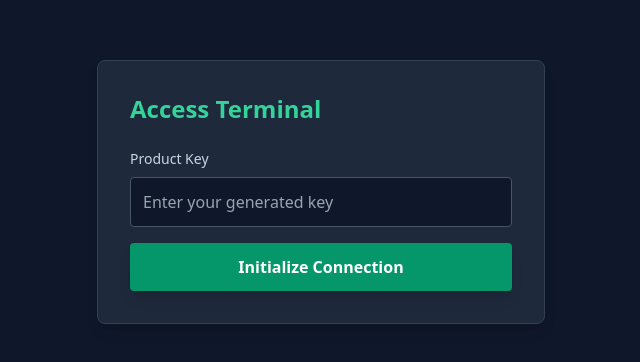
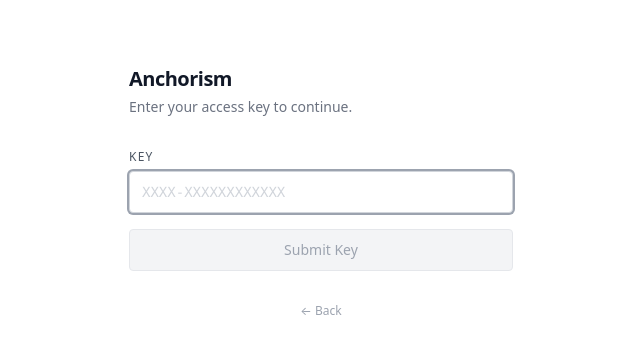
Before and after one commit to alcholistic/iwebsite, a Next.js app: page /login in a window 1280 px wide. Shown: the part 208-570 px from the top of the page, without its empty margins (319-959 px from the left). Built offline with nearby package versions, Linux system fonts and the light colour scheme; no server answers.

Commit message:
Update page.js

```diff
--- a/src/app/login/page.js
+++ b/src/app/login/page.js
@@ -1,91 +1,256 @@
-'use client';
+// src/app/login/page.js
+// ==============================================================================
+// ANCHORISM — Secure Key Terminal
+//
+// Public route: /login
+// Accepts a key, POSTs to /api/validate-key, redirects on success.
+// Displays clean, human-readable error states (remaining attempts, lockout timer).
+// No raw system errors are ever displayed.
+// ==============================================================================
 
-import { useState } from 'react';
-import { useRouter } from 'next/navigation';
-import { createClient } from '@supabase/supabase-js';
+"use client";
 
-const SUPABASE_URL = process.env.NEXT_PUBLIC_SUPABASE_URL;
-const SUPABASE_ANON_KEY = process.env.NEXT_PUBLIC_SUPABASE_ANON_KEY;
+import { useState, useEffect, useRef, useCallback } from "react";
+import { useRouter } from "next/navigation";
 
-const supabase = createClient(SUPABASE_URL, SUPABASE_ANON_KEY);
+// ---------------------------------------------------------------------------
+// Constants
+// ---------------------------------------------------------------------------
+
+/** Endpoint wired up in Step 2. */
+const VALIDATE_ENDPOINT = "/api/validate-key";
+
+/** How often (ms) the lockout countdown ticks. */
+const COUNTDOWN_INTERVAL_MS = 1_000;
+
+// ---------------------------------------------------------------------------
+// Component
+// ---------------------------------------------------------------------------
 
 export default function LoginPage() {
-    const [key, setKey] = useState('');
-    const [loading, setLoading] = useState(false);
-    const [error, setError] = useState('');
   const router = useRouter();
 
-    const handleLogin = async (e) => {
+  // Form state
+  const [key, setKey]           = useState("");
+  const [loading, setLoading]   = useState(false);
+
+  // Error / feedback state
+  const [errorMsg, setErrorMsg]       = useState(null);  // string | null
+  const [lockedUntil, setLockedUntil] = useState(null);  // Date | null
+  const [countdown, setCountdown]     = useState(0);     // seconds remaining
+
+  const inputRef = useRef(null);
+
+  // ── Focus the input on mount ─────────────────────────────────────────────
+  useEffect(() => {
+    inputRef.current?.focus();
+  }, []);
+
+  // ── Countdown ticker for lockout state ───────────────────────────────────
+  useEffect(() => {
+    if (lockedUntil === null) return;
+
+    const tick = () => {
+      const remaining = Math.ceil((lockedUntil.getTime() - Date.now()) / 1_000);
+      if (remaining <= 0) {
+        setLockedUntil(null);
+        setCountdown(0);
+        setErrorMsg(null);
+      } else {
+        setCountdown(remaining);
+      }
+    };
+
+    tick(); // run immediately
+    const id = setInterval(tick, COUNTDOWN_INTERVAL_MS);
+    return () => clearInterval(id);
+  }, [lockedUntil]);
+
+  // ── Submit handler ────────────────────────────────────────────────────────
+  const handleSubmit = useCallback(
+    async (e) => {
       e.preventDefault();
+
+      const trimmedKey = key.trim();
+      if (!trimmedKey) {
+        setErrorMsg("Please enter your key.");
+        return;
+      }
+
       setLoading(true);
-        setError('');
+      setErrorMsg(null);
 
-        console.log("Attempting to login with key:", key);
+      try {
+        const res = await fetch(VALIDATE_ENDPOINT, {
+          method: "POST",
+          headers: { "Content-Type": "application/json" },
+          body: JSON.stringify({ key: trimmedKey }),
+        });
 
-        // Query for the key. We select 'id' to see if we got anything back.
-        const { data, error: dbError } = await supabase
-            .from('authorized_keys')
-            .select('id, key_value')
-            .eq('key_value', key)
-            // Check if 'active' is true.
-            // WARNING: If 'active' is a STRING 'true' in your DB, change this to eq('active', 'true')
-            .eq('active', true)
-            .maybeSingle();
-
-        // --- DEBUGGING ---
-        console.log("Supabase Response Data:", data);
-        console.log("Supabase Error:", dbError);
-
-        if (dbError) {
-            setError("Network Error: " + dbError.message);
+        // Attempt to parse JSON regardless of status code
+        let data = null;
+        try {
+          data = await res.json();
+        } catch {
+          // Non-JSON response (e.g. unexpected 500 from infra)
+          setErrorMsg("An unexpected error occurred. Please try again.");
           setLoading(false);
           return;
         }
 
-        // 1. Check if data is null (no result found)
-        // 2. Check if data is an empty array (returned as [])
-        // 3. Check if data is an object but empty
-        if (!data || (Array.isArray(data) && data.length === 0) || (data && Object.keys(data).length === 0)) {
-            setError("Invalid Key or Key is Inactive.");
+        if (res.status === 429) {
+          // Locked out — parse Retry-After header if present
+          const retryAfter = res.headers.get("Retry-After");
+          const seconds = retryAfter ? parseInt(retryAfter, 10) : 120;
+          setLockedUntil(new Date(Date.now() + seconds * 1_000));
+          setErrorMsg(null); // countdown UI takes over
           setLoading(false);
           return;
         }
 
-        // Success!
-        console.log("Login Successful! Redirecting...");
-        document.cookie = `user_key=${key}; path=/; max-age=86400`;
-        router.push('/dashboard');
+        if (!res.ok || !data?.success) {
+          // Show the server's generic message as-is; it never contains raw traces
+          setErrorMsg(data?.error ?? "Invalid key. Please try again.");
+          setLoading(false);
+          return;
+        }
+
+        // ── Success — redirect to the designated route ──────────────────────
+        const destination = data.redirect;
+        if (!destination || typeof destination !== "string") {
+          setErrorMsg("An unexpected error occurred. Please try again.");
+          setLoading(false);
+          return;
+        }
+
+        // router.push triggers a client-side navigation; the middleware will
+        // verify the cookie and allow access to the protected route.
+        router.push(destination);
+        // Keep loading=true so the button stays disabled during navigation
+      } catch (networkErr) {
+        // Fetch itself failed (no connectivity, DNS error, etc.)
+        setErrorMsg("Could not reach the server. Check your connection and try again.");
+        setLoading(false);
+      }
+    },
+    [key, router]
+  );
+
+  // ── Derived UI helpers ────────────────────────────────────────────────────
+  const isLocked        = lockedUntil !== null && countdown > 0;
+  const submitDisabled  = loading || isLocked || key.trim().length === 0;
+
+  const formatCountdown = (secs) => {
+    const m = Math.floor(secs / 60).toString().padStart(2, "0");
+    const s = (secs % 60).toString().padStart(2, "0");
+    return `${m}:${s}`;
   };
 
+  // ── Render ────────────────────────────────────────────────────────────────
   return (
-        <div className="min-h-screen flex items-center justify-center bg-slate-900 text-white p-4">
-            <div className="bg-slate-800 p-8 rounded-lg shadow-lg w-full max-w-md border border-slate-700">
-                <h1 className="text-2xl font-bold mb-6 text-emerald-400">Access Terminal</h1>
+    <main
+      className="min-h-screen bg-white flex flex-col items-center justify-center px-6"
+      style={{ fontFamily: "system-ui, -apple-system, sans-serif" }}
+    >
+      <div className="w-full max-w-sm flex flex-col gap-8">
 
-                <form onSubmit={handleLogin}>
-                    <div className="mb-4">
-                        <label className="block text-sm font-medium mb-2 text-slate-300">Product Key</label>
+        {/* Header */}
+        <div className="flex flex-col gap-1">
+          <h1 className="text-xl font-semibold tracking-tight text-gray-900">
+            Anchorism
+          </h1>
+          <p className="text-sm text-gray-500">Enter your access key to continue.</p>
+        </div>
+
+        {/* Form */}
+        <form onSubmit={handleSubmit} noValidate className="flex flex-col gap-4">
+
+          {/* Key input */}
+          <div className="flex flex-col gap-1.5">
+            <label
+              htmlFor="access-key"
+              className="text-xs font-medium text-gray-600 uppercase tracking-widest"
+            >
+              Key
+            </label>
             <input
-                            type="text"
-                            className="w-full p-3 rounded bg-slate-900 border border-slate-600 focus:border-emerald-500 focus:outline-none text-white"
-                            placeholder="Enter your generated key"
+              ref={inputRef}
+              id="access-key"
+              type="password"
+              autoComplete="off"
+              autoCorrect="off"
+              autoCapitalize="none"
+              spellCheck={false}
               value={key}
-                            onChange={(e) => setKey(e.target.value)}
-                            required
+              disabled={loading || isLocked}
+              onChange={(e) => {
+                setKey(e.target.value);
+                // Clear inline error as the user types
+                if (errorMsg) setErrorMsg(null);
+              }}
+              placeholder="XXXX-XXXXXXXXXXXX"
+              className={[
+                "w-full rounded border bg-white px-3 py-2.5 text-sm font-mono",
+                "text-gray-900 placeholder-gray-300",
+                "focus:outline-none focus-visible:ring-2 focus-visible:ring-gray-400",
+                "transition-colors",
+                isLocked || loading
+                  ? "border-gray-200 text-gray-400 cursor-not-allowed"
+                  : "border-gray-300",
+              ].join(" ")}
             />
           </div>
 
-                    {error && <p className="text-red-400 text-sm mb-4">{error}</p>}
+          {/* Error / lockout feedback */}
+          {isLocked ? (
+            <div
+              role="alert"
+              className="rounded border border-amber-200 bg-amber-50 px-3 py-2.5"
+            >
+              <p className="text-xs text-amber-800 leading-relaxed">
+                Too many failed attempts.{" "}
+                <span className="font-semibold tabular-nums">
+                  {formatCountdown(countdown)}
+                </span>{" "}
+                remaining before you can try again.
+              </p>
+            </div>
+          ) : errorMsg ? (
+            <div
+              role="alert"
+              className="rounded border border-red-200 bg-red-50 px-3 py-2.5"
+            >
+              <p className="text-xs text-red-800 leading-relaxed">{errorMsg}</p>
+            </div>
+          ) : null}
 
+          {/* Submit */}
           <button
             type="submit"
-                        disabled={loading}
-                        className="w-full bg-emerald-600 hover:bg-emerald-500 disabled:bg-emerald-800 text-white font-bold py-3 rounded transition shadow-lg"
+            disabled={submitDisabled}
+            className={[
+              "w-full rounded border px-4 py-2.5 text-sm font-medium",
+              "focus:outline-none focus-visible:ring-2 focus-visible:ring-gray-400",
+              "transition-colors",
+              submitDisabled
+                ? "border-gray-200 bg-gray-100 text-gray-400 cursor-not-allowed"
+                : "border-gray-300 bg-white text-gray-800 hover:bg-gray-50",
+            ].join(" ")}
           >
-                        {loading ? 'Verifying...' : 'Initialize Connection'}
+            {loading ? "Validating…" : isLocked ? "Locked" : "Submit Key"}
           </button>
+
         </form>
+
+        {/* Back link */}
+        <a
+          href="/"
+          className="text-xs text-gray-400 hover:text-gray-600 transition-colors text-center"
+        >
+          ← Back
+        </a>
+
       </div>
-        </div>
+    </main>
   );
 }
```
Lines whose indentation alone changed are shown as unchanged.
